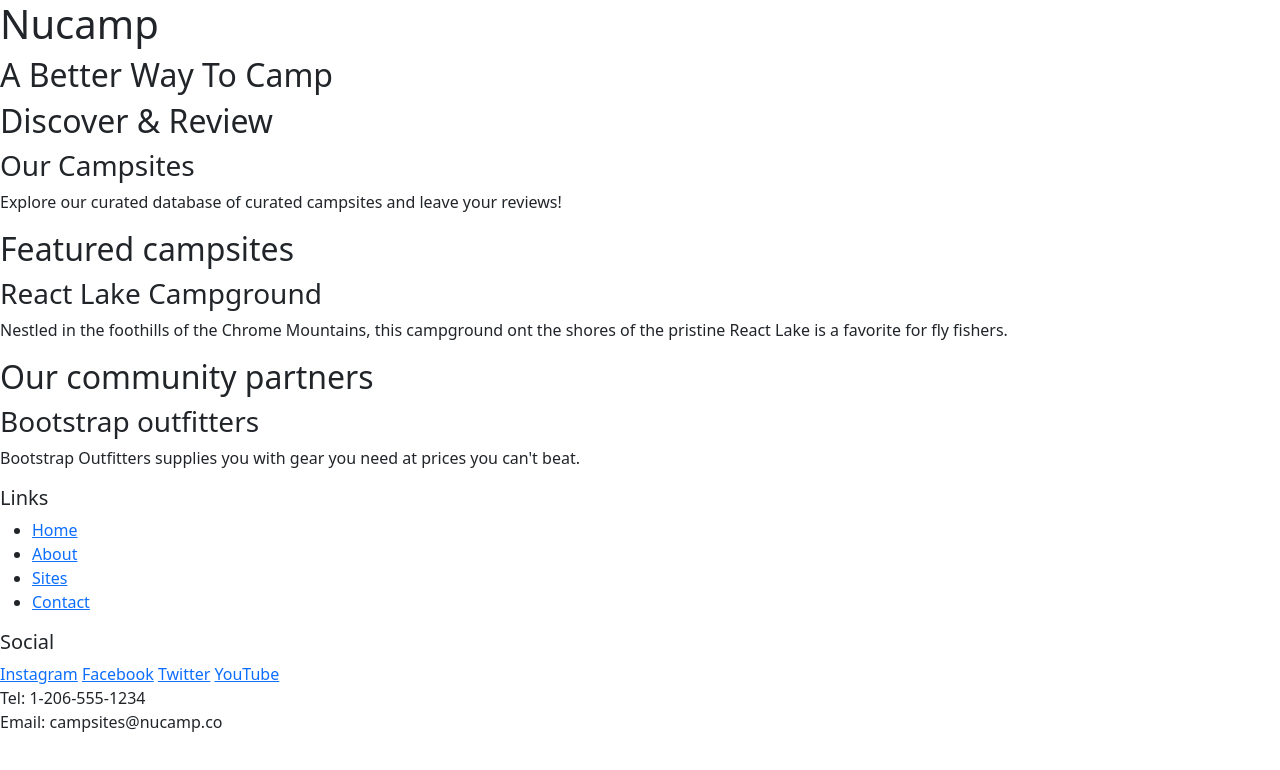
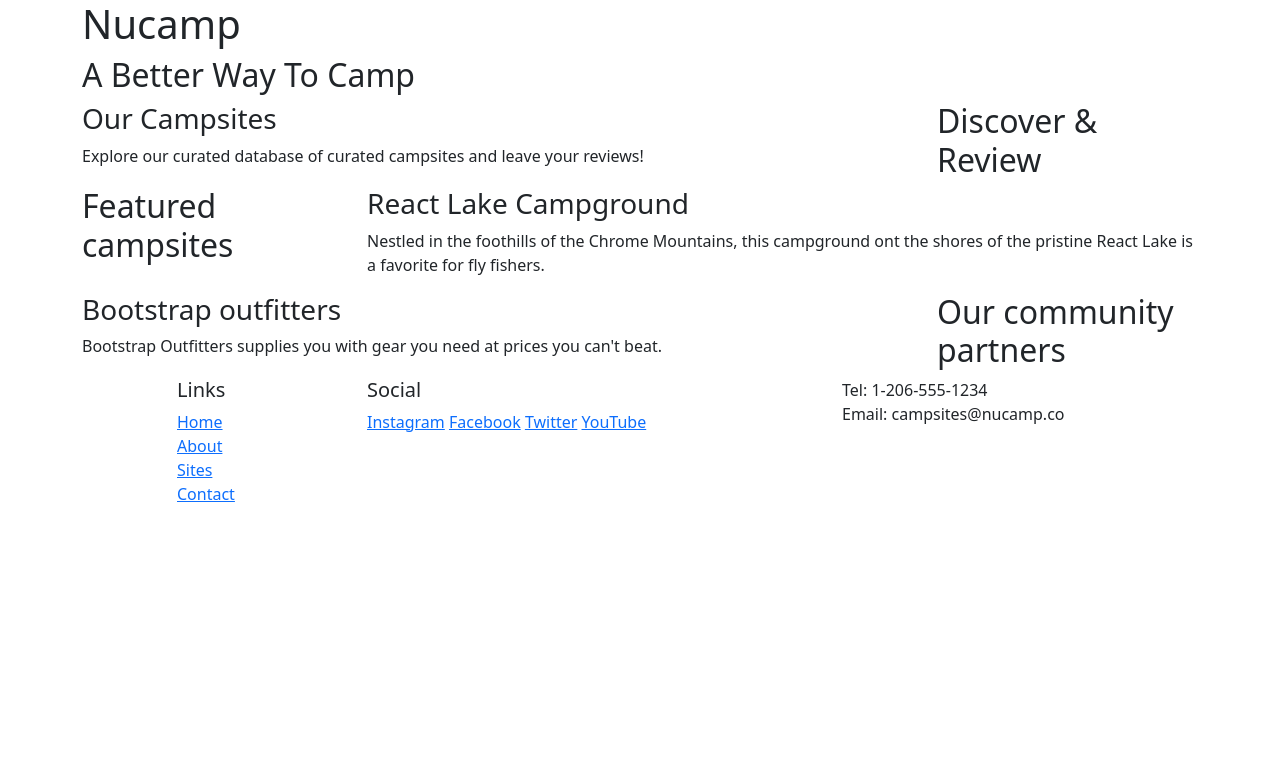
Before and after one commit to KibaaraNava/nucamp-test-website, a plain HTML site: page index.html in a window 1280 px wide. Drawn offline with nearby package versions, Linux system fonts and the light colour scheme.

Commit message:
Bootstrap Grid

```diff
--- a/index.html
+++ b/index.html
@@ -13,48 +13,72 @@
     <body>
 <!--Header-->
        <header>
-
-        <div>
+            <div class="container">
+                <div class="row">
+                    <div class="col">
                         <h1>Nucamp</h1>
                         <h2>A Better Way To Camp</h2>
                     </div>
-
+                </div>
+            </div>
        </header>
 <!--Main Content-->
-       <main>
+       <main class="container">
 <!--Discover Section-->
-            <section>
+            <section class="row">
+                <div class="col col-sm-4 col-md-3 order-sm-last">
                     <h2>Discover & Review</h2>
+                </div>
+                <div class="col">
                 <h3>Our Campsites</h3>
-                <p>Explore our curated database of curated campsites and leave your reviews!</p>
+                <p>
+                    Explore our curated database of curated campsites and leave your reviews!
+                </p>
+                </div>
             </section>
 <!--Feature section-->
-            <section>
+            <section class="row">
+                <div class="col col-sm-4 col-md-3">
                     <h2>Featured campsites</h2>
+                </div>
+                <div class="col">
                     <h3>React Lake Campground</h3>
-                <p>Nestled in the foothills of the Chrome Mountains, this campground ont the shores of the pristine React Lake is a favorite for fly fishers.</p>
+                     <p>
+                        Nestled in the foothills of the Chrome Mountains, this campground ont the shores of the pristine React Lake is a favorite for fly fishers.
+                    </p>
+                </div>
+
             </section>
 <!--Partner Section-->
-            <section>
+            <section class="row">
+                <div class="col col-sm-4 col-md-3  order-sm-last">
                     <h2>Our community partners</h2>
+                </div>
+                <div class="col">
                     <h3>Bootstrap outfitters</h3>
-                <p>Bootstrap Outfitters supplies you with gear you need at prices you can't beat.</p>
+                    <p>
+                        Bootstrap Outfitters supplies you with gear you need at prices you can't beat.
+                    </p>
+                </div>
+
             </section>
        </main>
 <!--Footer-->
        <footer>
-        <div>
+            <div class="container">
+                <div class="row">
+                <div class="col-4 col-sm-2 offset-1">
                         <h5>
                             Links
                         </h5>
-            <ul>
+                        <ul class="list-unstyled">
                             <li><a href="#">Home</a></li>
                             <li><a href="#">About</a></li>
                             <li><a href="#">Sites</a></li>
                             <li><a href="#">Contact</a></li>
                         </ul>
                     </div>
-        <div>
+                    <div class="col-6 col-sm-5">
                         <h5>
                             Social
                         </h5>
@@ -63,9 +87,11 @@
                         <a href="http://twitter.com/">Twitter</a>
                         <a href="http://youtube.com/">YouTube</a>
                     </div>
-        <div>
+                    <div class="col-sm-4">
                         Tel: 1-206-555-1234<br />
                         Email: campsites@nucamp.co
+                    </div>
+                </div>
             </div>
        </footer>
 <!--Bootstrap JavaScript Plugins-->
```
Lines whose indentation alone changed are shown as unchanged.
